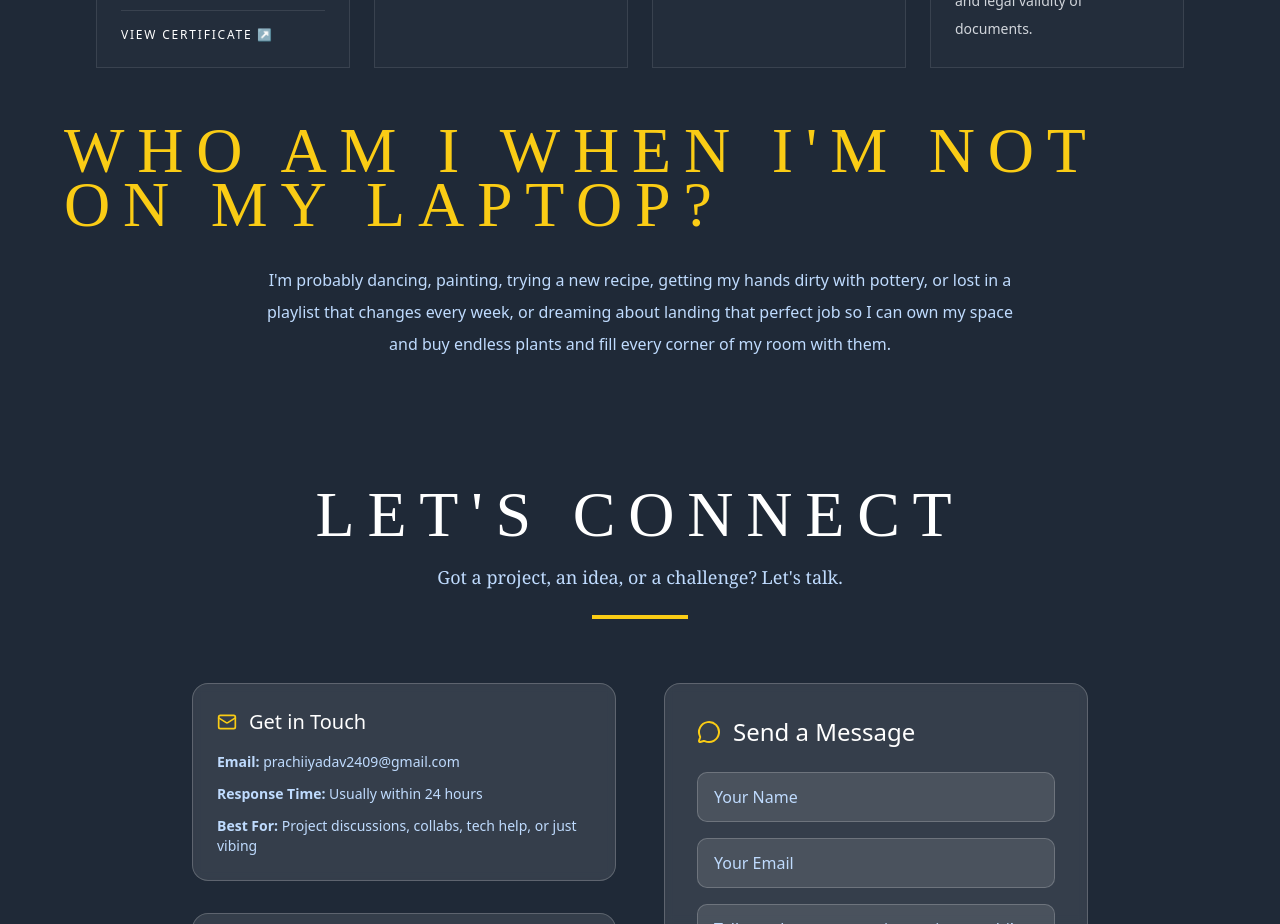
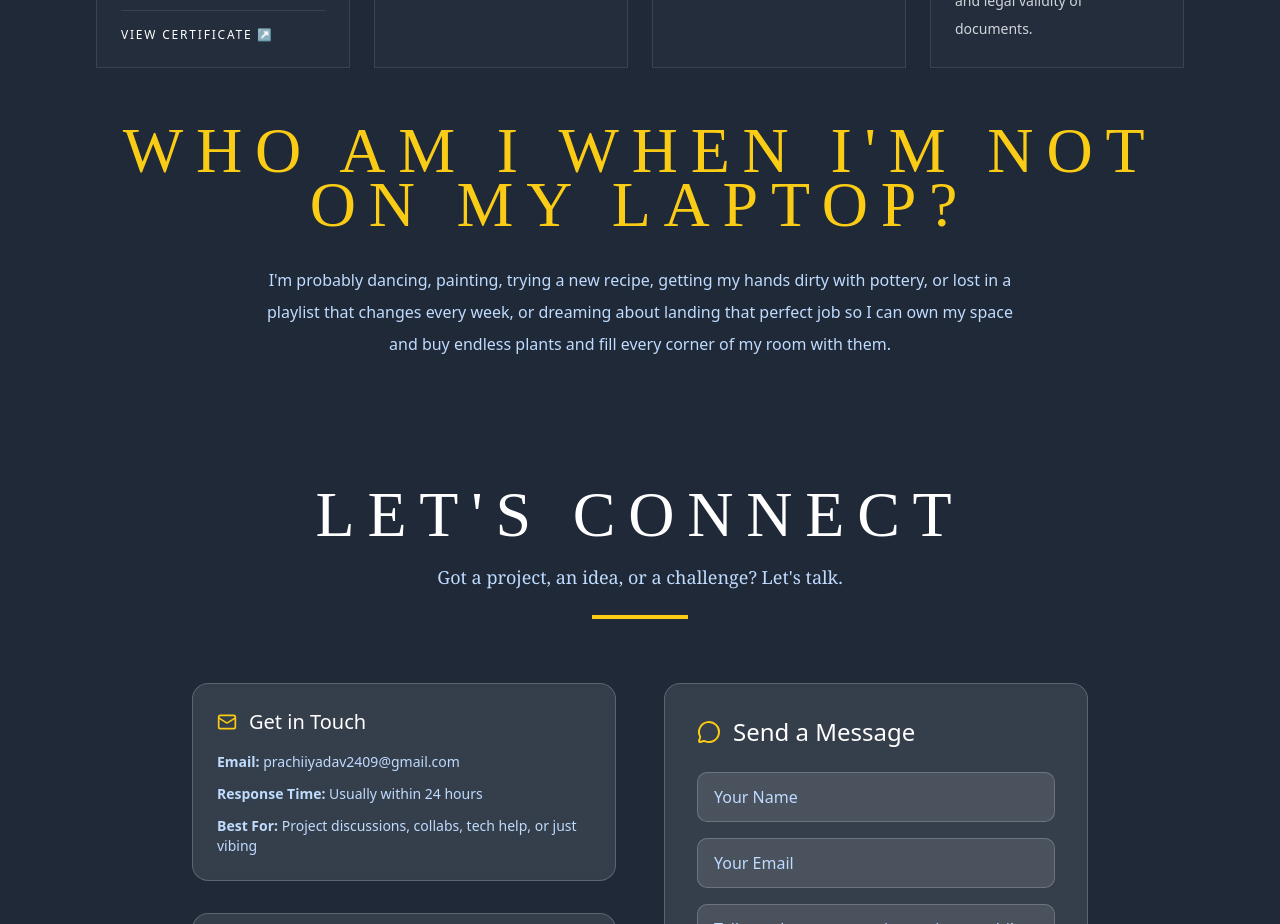
Before and after one commit to pprachhiii/Prachi-s-Portfolio, a React (Vite) app: page / in a window 1280 px wide. Shown: the part 7880-8804 px from the top of the page. Built offline with nearby package versions, Linux system fonts and the light colour scheme.

Commit message:
Remove 'md:text-left' class from heading
Removed 'md:text-left' class from the heading.

```diff
--- a/src/components/BeyondCode.tsx
+++ b/src/components/BeyondCode.tsx
@@ -9,7 +9,6 @@ const BeyondCode = () => {
   <h2
     className="
       text-center
-      md:text-left
       uppercase
       tracking-[0.2em]
       text-yellow-400
```
